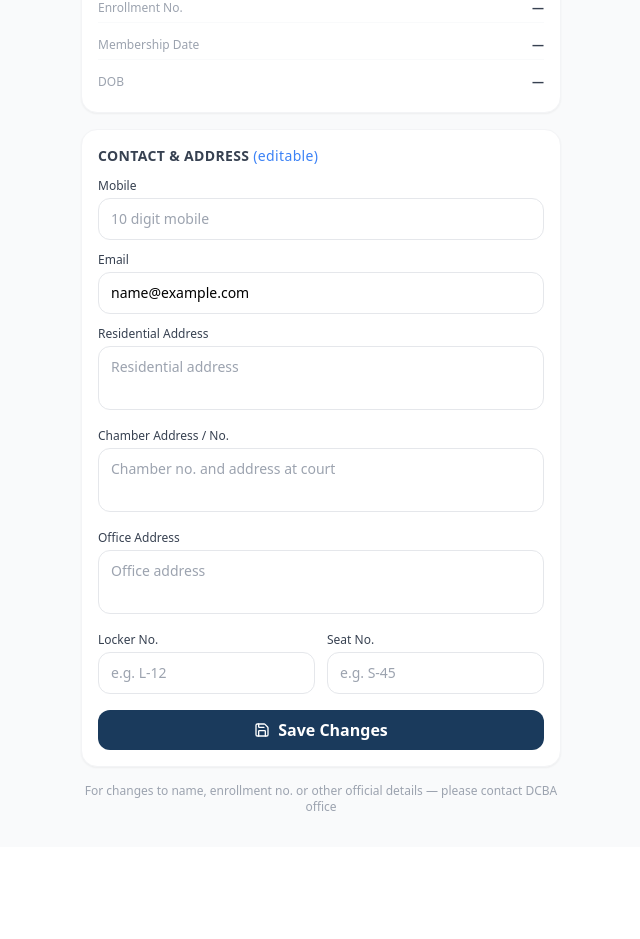
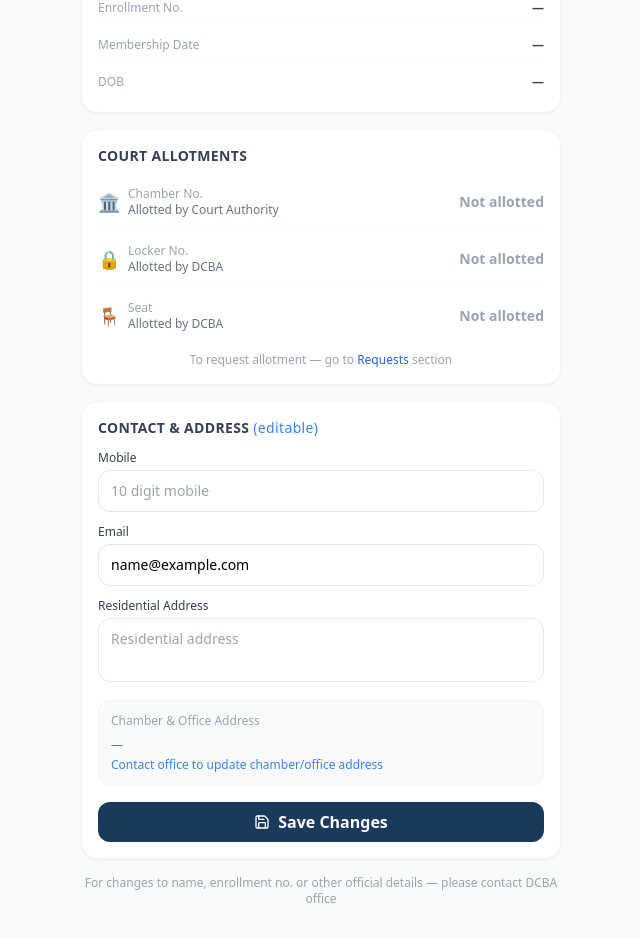
Before and after one commit to arun050775-code/dcba-member, a React (Vite) app: page /profile in a window 1280 px wide. Shown: the part 495-1434 px from the top of the page, without its empty margins (319-959 px from the left). Before the commit the page ends 1342 px from the top, so only its background shows below. Built offline with nearby package versions, Linux system fonts and the light colour scheme; sample sign-in values are in the browser's storage.

Commit message:
profile fixxes

```diff
--- a/src/components/Profile.jsx
+++ b/src/components/Profile.jsx
@@ -21,12 +21,8 @@ export default function Profile() {
   const [photoUrl, setPhotoUrl] = useState(getPhotoUrl(member?.member_no || ''))
   const [editable, setEditable] = useState({
     residential: member?.address || '',
-    chamber: member?.chamber || '',
-    office: member?.office || '',
     mobile: member?.mobile || '',
     email: member?.email || '',
-    locker_no: member?.locker_no || '',
-    seat_no: member?.seat_no || '',
   })
 
   async function handlePhotoUpload(e) {
@@ -53,17 +49,13 @@ export default function Profile() {
     try {
       const { error } = await supabase.from('dcba_members').update({
         address: editable.residential,
-        chamber: editable.chamber,
-        office: editable.office,
         mobile: editable.mobile,
         email: editable.email,
-        locker_no: editable.locker_no,
-        seat_no: editable.seat_no,
       }).eq('id', member.id)
       if (error) throw error
 
       // Update local session
-      signIn({ ...member, ...editable, address: editable.residential })
+      signIn({ ...member, address: editable.residential, mobile: editable.mobile, email: editable.email })
       toast.success('Profile updated!')
     } catch (err) {
       toast.error(err.message)
@@ -126,6 +118,59 @@ export default function Profile() {
           </div>
         </div>
 
+        {/* Court Allotments — read only */}
+        <div className="card p-4">
+          <h3 className="font-bold text-gray-700 text-sm mb-3 uppercase tracking-wide">Court Allotments</h3>
+          <div className="space-y-2">
+            {/* Chamber */}
+            <div className="flex items-center justify-between py-2 border-b border-gray-50">
+              <div className="flex items-center gap-2">
+                <span className="text-lg">🏛️</span>
+                <div>
+                  <p className="text-xs text-gray-400 font-medium">Chamber No.</p>
+                  <p className="text-xs text-gray-500">Allotted by Court Authority</p>
+                </div>
+              </div>
+              <span className={`text-sm font-bold ${member?.chamber ? 'text-blue-700' : 'text-gray-400'}`}>
+                {member?.chamber || 'Not allotted'}
+              </span>
+            </div>
+
+            {/* Locker */}
+            <div className="flex items-center justify-between py-2 border-b border-gray-50">
+              <div className="flex items-center gap-2">
+                <span className="text-lg">🔒</span>
+                <div>
+                  <p className="text-xs text-gray-400 font-medium">Locker No.</p>
+                  <p className="text-xs text-gray-500">Allotted by DCBA</p>
+                </div>
+              </div>
+              <span className={`text-sm font-bold ${member?.locker_no ? 'text-green-700' : 'text-gray-400'}`}>
+                {member?.locker_no || 'Not allotted'}
+              </span>
+            </div>
+
+            {/* Seat */}
+            <div className="flex items-center justify-between py-2">
+              <div className="flex items-center gap-2">
+                <span className="text-lg">🪑</span>
+                <div>
+                  <p className="text-xs text-gray-400 font-medium">Seat</p>
+                  <p className="text-xs text-gray-500">Allotted by DCBA</p>
+                </div>
+              </div>
+              <span className={`text-sm font-bold ${member?.seat_no ? 'text-green-700' : 'text-gray-400'}`}>
+                {member?.seat_no
+                  ? `${member.hall_no ? member.hall_no + ' · ' : ''}Seat ${member.seat_no}`
+                  : 'Not allotted'}
+              </span>
+            </div>
+          </div>
+          <p className="text-xs text-gray-400 mt-3 text-center">
+            To request allotment — go to <span className="text-blue-600 font-medium">Requests</span> section
+          </p>
+        </div>
+
         {/* Editable fields */}
         <div className="card p-4">
           <h3 className="font-bold text-gray-700 text-sm mb-3 uppercase tracking-wide">Contact & Address <span className="text-blue-500 font-normal normal-case">(editable)</span></h3>
@@ -149,33 +194,12 @@ export default function Profile() {
                 placeholder="Residential address" />
             </div>
 
-            <div>
-              <label className="label text-xs">Chamber Address / No.</label>
-              <textarea className="input text-sm h-16 resize-none" value={editable.chamber}
-                onChange={e => setEditable({ ...editable, chamber: e.target.value })}
-                placeholder="Chamber no. and address at court" />
-            </div>
-
-            <div>
-              <label className="label text-xs">Office Address</label>
-              <textarea className="input text-sm h-16 resize-none" value={editable.office}
-                onChange={e => setEditable({ ...editable, office: e.target.value })}
-                placeholder="Office address" />
-            </div>
-
-            <div className="grid grid-cols-2 gap-3">
-              <div>
-                <label className="label text-xs">Locker No.</label>
-                <input className="input text-sm" value={editable.locker_no}
-                  onChange={e => setEditable({ ...editable, locker_no: e.target.value })}
-                  placeholder="e.g. L-12" />
-              </div>
-              <div>
-                <label className="label text-xs">Seat No.</label>
-                <input className="input text-sm" value={editable.seat_no}
-                  onChange={e => setEditable({ ...editable, seat_no: e.target.value })}
-                  placeholder="e.g. S-45" />
-              </div>
+            {/* Chamber & Office — read-only info */}
+            <div className="bg-gray-50 rounded-xl p-3 border border-gray-100">
+              <p className="text-xs text-gray-400 mb-2 font-medium">Chamber & Office Address</p>
+              <p className="text-xs text-gray-500">{member?.chamber || '—'}</p>
+              {member?.office && <p className="text-xs text-gray-500 mt-1">{member.office}</p>}
+              <p className="text-xs text-blue-500 mt-1">Contact office to update chamber/office address</p>
             </div>
           </div>
 
```
